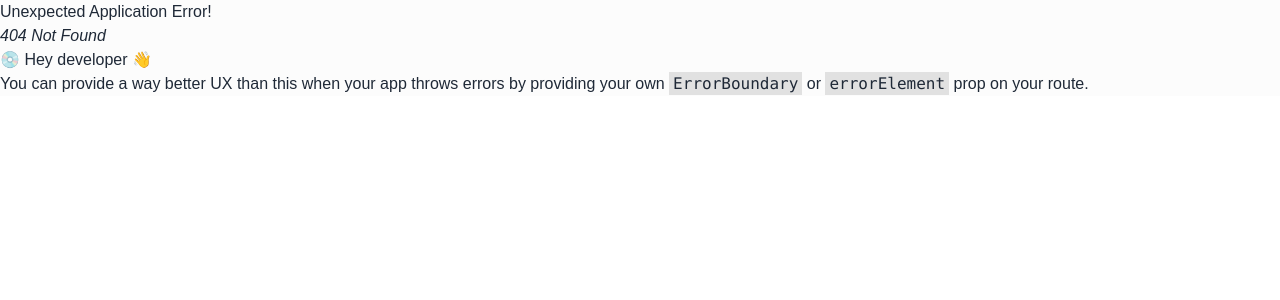
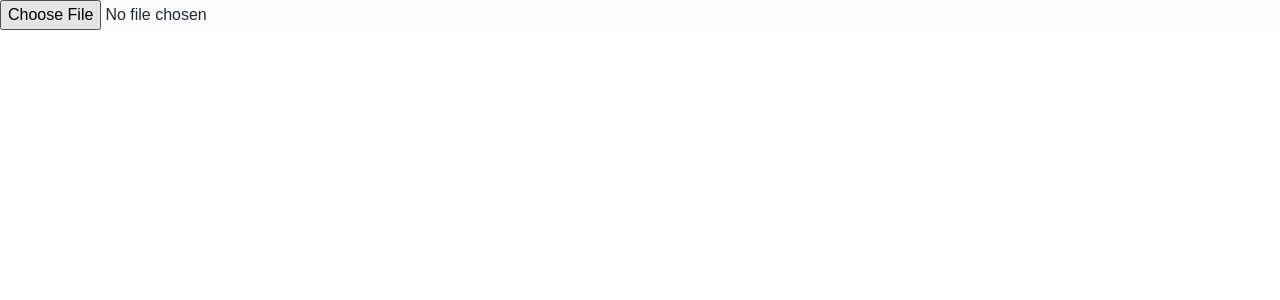
Before and after one commit to Mezan2002/mini_verse_client_by_mezan, a React (Create React App) app: page /imageDiv in a window 1280 px wide. Before the commit this address had no page. Shown: the top 300 px of the page. Built offline with nearby package versions, Linux system fonts and the light colour scheme.

Commit message:
Adding new thing

```diff
--- /dev/null
+++ b/src/Pages/ImageDiv/ImageDiv.js
@@ -0,0 +1,27 @@
+import React, { useState } from "react";
+import { useForm } from "react-hook-form";
+
+const ImageDiv = () => {
+  const [image, setImage] = useState(null);
+  const { handleSubmit, reset } = useForm();
+
+  const handleImageChange = (event) => {
+    setImage(URL.createObjectURL(event.target.files[0]));
+    reset();
+  };
+
+  const onSubmit = (data) => {};
+
+  return (
+    <form onSubmit={handleSubmit(onSubmit)}>
+      <input type="file" name="image" onChange={handleImageChange} />
+      {image && (
+        <div style={{ width: "400px", overflow: "hidden" }}>
+          <img src={image} alt="SelectedImage" style={{ width: "100%" }} />
+        </div>
+      )}
+    </form>
+  );
+};
+
+export default ImageDiv;
--- a/src/Pages/MainHome/PostModal/PostModal.js
+++ b/src/Pages/MainHome/PostModal/PostModal.js
@@ -7,7 +7,13 @@ const PostModal = ({ modalToggle, setModalToggle }) => {
   const imageHostingKey = process.env.REACT_APP_IMAGE_HOSTING_SERVER_API;
   const { register, handleSubmit, reset } = useForm();
   const [postText, setPostText] = useState(null);
+  const [selectedImage, setSelectedImage] = useState(null);
   const [postedImage, setPostedImage] = useState("");
+
+  const handleImageChange = (event) => {
+    setSelectedImage(URL.createObjectURL(event.target.files[0]));
+    reset();
+  };
 
   const handlePost = (data) => {
     const postedText = data.postedText;
@@ -96,12 +102,22 @@ const PostModal = ({ modalToggle, setModalToggle }) => {
               hover:bg-gray-200 duration-300"
                   >
                     <input
+                      onChange={handleImageChange}
                       {...register("uploadedImage")}
                       type="file"
                       name="uploadedImage"
                       id="uploadedImage"
                       className="hidden invisible"
                     />
+                    {selectedImage && (
+                      <div style={{ width: "400px", overflow: "hidden" }}>
+                        <img
+                          src={selectedImage}
+                          alt="SelectedImage"
+                          style={{ width: "100%" }}
+                        />
+                      </div>
+                    )}
                     <label htmlFor="uploadedImage">
                       <figure>
                         <img
--- a/src/Routes/PrimaryRoutes/PrimaryRoutes.js
+++ b/src/Routes/PrimaryRoutes/PrimaryRoutes.js
@@ -1,6 +1,7 @@
 import React from "react";
 import { createBrowserRouter } from "react-router-dom";
 import Main from "../../Layout/Main/Main";
+import ImageDiv from "../../Pages/ImageDiv/ImageDiv";
 import Home from "../../Pages/MainHome/Home/Home";
 
 const PrimaryRoutes = createBrowserRouter([
@@ -14,6 +15,10 @@ const PrimaryRoutes = createBrowserRouter([
       },
     ],
   },
+  {
+    path: "imageDiv",
+    element: <ImageDiv></ImageDiv>,
+  },
 ]);
 
 export default PrimaryRoutes;
```
